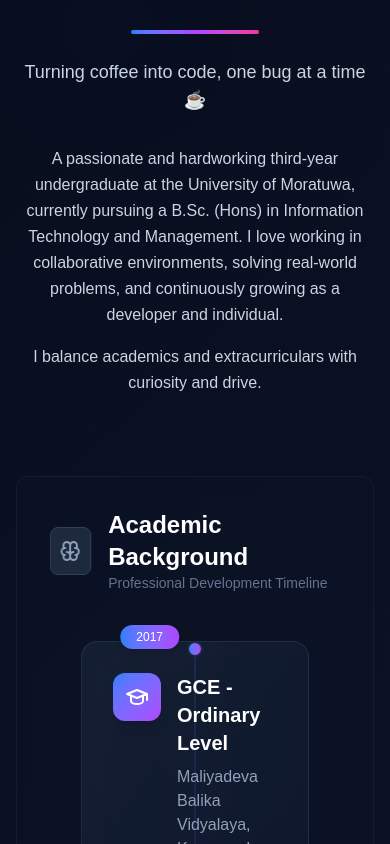
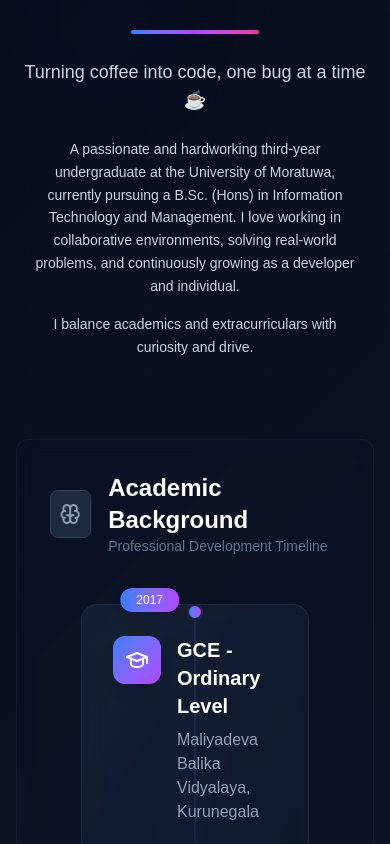
Before and after one commit to Navoda-Rajapakshe01/my_portfolio, a Next.js app: page / in a window 390 px wide. Shown: the part 1100-1944 px from the top of the page. Built offline with nearby package versions, Linux system fonts and the light colour scheme.

Commit message:
mobile responsive

```diff
--- a/src/components/AboutSection.tsx
+++ b/src/components/AboutSection.tsx
@@ -100,7 +100,7 @@ const AboutSection = () => {
           </motion.p>
 
           <motion.div
-            className="text-slate-300 text-base mt-8 max-w-4xl mx-auto leading-relaxed"
+            className="text-slate-300 text-sm sm:text-base mt-6 sm:mt-8 max-w-4xl mx-auto leading-relaxed px-4"
             initial={{ opacity: 0, y: 20 }}
             whileInView={{ opacity: 1, y: 0 }}
             transition={{ duration: 0.8, delay: 1.0 }}
--- a/src/components/SkillsSection.tsx
+++ b/src/components/SkillsSection.tsx
@@ -135,9 +135,9 @@ const SkillsSection = () => {
           {/* Background glow effect */}
           <div className="absolute inset-0 bg-gradient-to-r from-blue-500/5 via-purple-500/5 to-pink-500/5 rounded-xl blur-xl"></div>
 
-          <div className="relative bg-slate-900/80 backdrop-blur-lg rounded-xl border border-slate-700/50 p-8 font-mono text-sm overflow-hidden">
+          <div className="relative bg-slate-900/80 backdrop-blur-lg rounded-xl border border-slate-700/50 p-4 sm:p-6 md:p-8 font-mono text-xs sm:text-sm overflow-hidden">
             {/* Decorative header */}
-            <div className="flex items-center gap-3 mb-6 pb-4 border-b border-slate-700/30">
+            <div className="flex items-center gap-2 sm:gap-3 mb-4 sm:mb-6 pb-3 sm:pb-4 border-b border-slate-700/30">
               <div className="flex gap-2">
                 <div className="w-3 h-3 rounded-full bg-red-500 shadow-lg shadow-red-500/30"></div>
                 <div className="w-3 h-3 rounded-full bg-yellow-500 shadow-lg shadow-yellow-500/30"></div>
```
